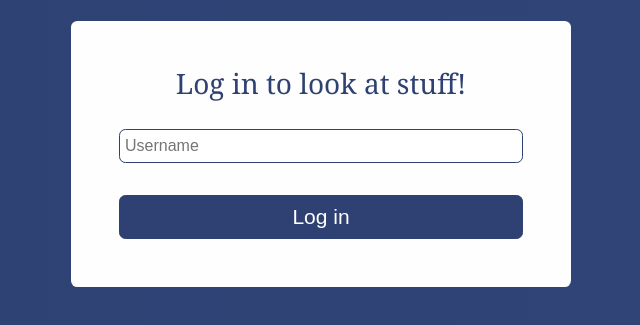
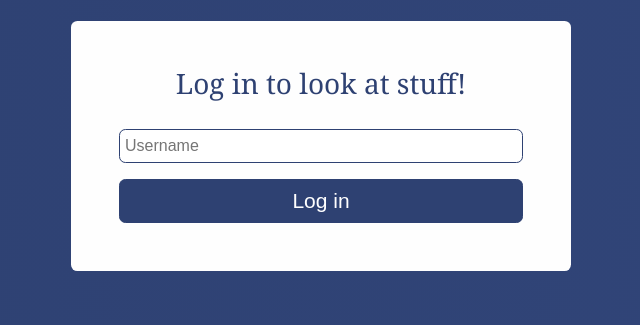
Before and after one commit to turnabout/momentum-front-end-test, a website: page app/index.html in a window 1280 px wide. Shown: the part 147-472 px from the top of the page, without its empty margins (319-959 px from the left). Drawn offline with Linux system fonts and the light colour scheme; no server answers.

Commit message:
Make spacing between btn and field smaller

```diff
--- a/app/index.html
+++ b/app/index.html
@@ -17,7 +17,7 @@
 				<div class="inner p-a-2">
 					<h3 class="title m-b-2">Log in to look at stuff!</h3>
 					<input type="text" class="login field" id="login" placeholder="Username" autofocus>
-					<button class="btn btn-block btn-primary m-t-2">Log in</button>
+					<button class="btn btn-block btn-primary m-t-1">Log in</button>
 				</div>
 			</div>
 		</div>
```
